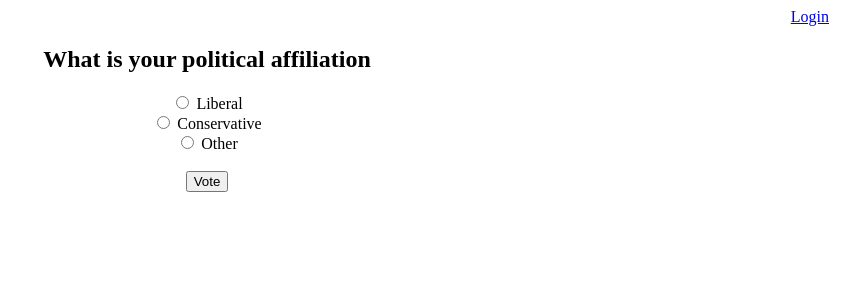
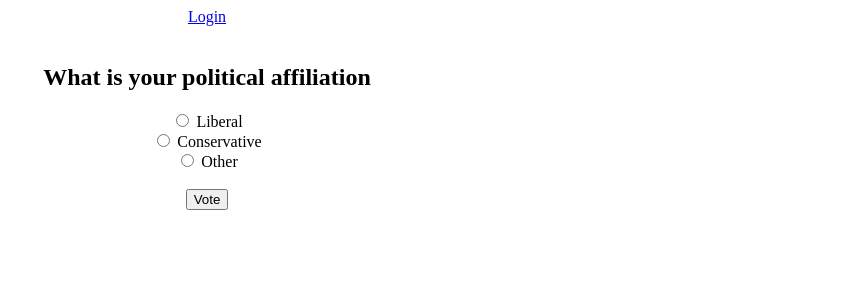
Before and after one commit to mweems/survey, a Django app: page /questions/ in a window 1280 px wide. Shown: the top 300 px of the page, without its empty margins (433-1280 px from the left). Run offline with Django 3.2, Linux system fonts and the light colour scheme; data comes from the database, SQL or seed files in the repository; both versions use the stored data as it was before the commit.

Commit message:
add style sheet

```diff
--- /dev/null
+++ b/survey/questions/static/questions/style.css
@@ -0,0 +1,9 @@
+.center {
+	text-align: center;
+}
+.space {
+	padding: 10px;
+}
+.right {
+	text-align: right;
+}
--- a/survey/questions/templates/adminPage.html
+++ b/survey/questions/templates/adminPage.html
@@ -1,10 +1,12 @@
 {% extends 'base.html' %}
+{% load static %}
 {% block content %}
+<link rel="stylesheet" type="text/css" href="{% static 'questions/style.css' %}" />
     {% for question in questions %}
-        <h2 style='text-align:center'>{{question}}</h2>
+        <h2 class='center'>{{question}}</h2>
         {% for choice in choices %}
             {% if choice.question == question %}
-                <ul style='text-align:center'>{{choice}} - {{choice.votes}}</ul>
+                <ul class='center'>{{choice}} - {{choice.votes}}</ul>
             {% endif %}
         {% endfor %}
     {% endfor %}
--- a/survey/questions/templates/base.html
+++ b/survey/questions/templates/base.html
@@ -1,17 +1,19 @@
+{% load static %}
+<link rel="stylesheet" type="text/css" href="{% static 'questions/style.css' %}" />
 <head>
     <title>Survey</title>
 </head>
 <body>
     {% if user.is_authenticated %}
-        <header style='float:right'>
-            <a href = "/questions/adminPage" style='padding:10px'>Results</a>
-            <a href = "/questions/" style='padding:10px'>Survey</a>
-            <a href = "/admin" style='padding:10px'>Admin</a>
-            <a href="/logout" style='padding:10px'>Log Out</a>
+        <header class='right'>
+            <a href = "/questions/adminPage" class='space'>Results</a>
+            <a href = "/questions/" class='space'>Survey</a>
+            <a href = "/admin" class='space'>Admin</a>
+            <a href="/logout" class='space'>Log Out</a>
         </header>
     {% else %}
-        <header style='float:right'>
-            <a href = '/admin' style='padding:10px'>Login</a>
+        <header class='center'>
+            <a href = '/admin' class='space'>Login</a>
         </header>
     {% endif %}
     <br />
--- a/survey/questions/templates/detail.html
+++ b/survey/questions/templates/detail.html
@@ -1,10 +1,12 @@
 {% extends 'base.html' %}
+{% load static %}
 {% block content %}
-    <h2 style='text-align:center'>{{ question.question_text }}</h2>
+<link rel="stylesheet" type="text/css" href="{% static 'questions/style.css' %}" />
+    <h2 class='center'>{{ question.question_text }}</h2>
 
     {% if error_message %}<p><strong>{{ error_message }}</strong></p>{% endif %}
 
-    <form action="/questions/{{ question.id }}/vote/" method="post" style='text-align:center'>
+    <form action="/questions/{{ question.id }}/vote/" method="post" class='center'>
         {% csrf_token %}
         {% for choice in question.choice_set.all %}
             <input type="radio" name="choice" id="choice{{ forloop.counter }}" value="{{ choice.id }}" />
```
Also changed, not shown: survey/questions/templates/finished.html (+5 -3 lines), survey/db.sqlite3 (deleted).
